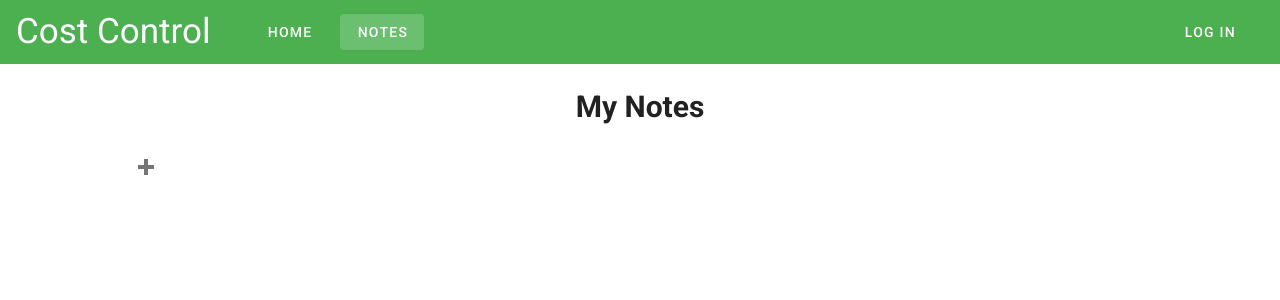
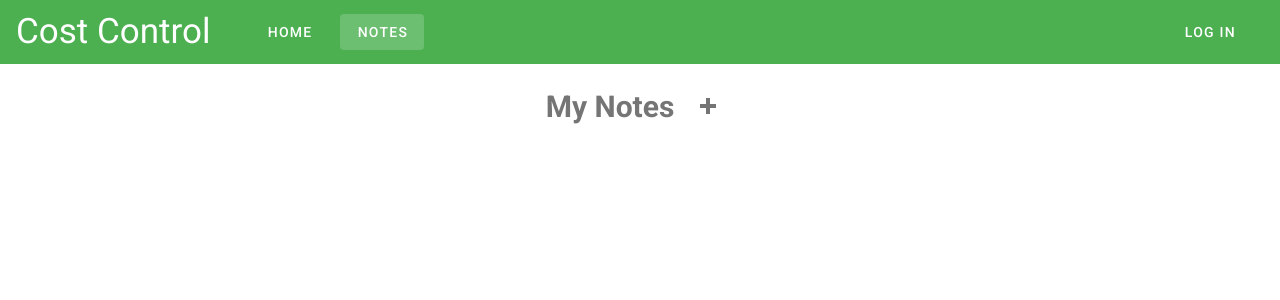
Before and after one commit to qalska/cost-control, a Vue app: page /notes in a window 1280 px wide. Shown: the top 300 px of the page. Built offline with nearby package versions, Linux system fonts and the light colour scheme.

Commit message:
переделала верстку noteslist и добавила динамическое отображение create

```diff
--- a/src/components/Notes/Create.vue
+++ b/src/components/Notes/Create.vue
@@ -1,9 +1,5 @@
 <template>
-  <div class="notes__create mx-auto">
-
-      <v-btn icon @click="isShow = true">
-          <v-icon>{{ mdiPlusThick }}</v-icon>
-      </v-btn>
+  <div class="notes__create">
 
       <v-form v-if="isShow">
         <v-select
@@ -19,7 +15,7 @@
             required>
         </v-text-field>
 
-        <div class="mb-4">
+        <div class="mb-4 d-flex justify-end">
             <v-btn
                 color="success"
                 @click="createNote">
@@ -29,7 +25,7 @@
             <v-btn
                 color="error"
                 class="ml-4"
-                @click="isShow = false">
+                @click="changeIsShow()">
                 Close
             </v-btn>
         </div>
@@ -38,9 +34,15 @@
 </template>
 
 <script>
-import { mdiPlusThick } from '@mdi/js';
 
 export default {
+    props: {
+        isShow: {
+            type: Boolean,
+            require: true,
+            default: false
+        }
+    },
     data() {
         return {
             note: {
@@ -50,18 +52,27 @@ export default {
                 date: null,
             },
             categories: ['1', '2', '3'],
-            isShow: false,
-            mdiPlusThick
         }
     },
     methods: {
+        formatDate(date) {
+            const options = {
+                year: 'numeric',
+                month: 'long',
+                day: 'numeric',
+                weekday: 'long',
+                timezone: 'UTC',
+            };
+
+            return date.toLocaleString("en-US", options);
+        },
         createNote() {
             let newNote = {
                 ...this.note,
                 id: this.note.id++,
                 category: this.note.category,
                 text: this.note.text,
-                date: new Date(),
+                date: this.formatDate(new Date()),
                 isEditing: false
             }
 
@@ -70,14 +81,10 @@ export default {
             this.note.category = '';
             this.note.text = '';
             this.note.date = null;
+        },
+        changeIsShow() {
+            this.$emit('change-is-show', this.isShow);
         }
     }
 }
 </script>
-
-<style lang="scss" scoped>
-    .notes__create {
-        width: 80%;
-    }
-
-</style>
--- a/src/components/Notes/List.vue
+++ b/src/components/Notes/List.vue
@@ -1,32 +1,31 @@
 <template>
+  <ul class="notes__list pl-0">
+    <li class="pl-3 pb-2 pt-1 mb-3"
+      v-for="note of notes"
+      :key="note.id">
+      <div class="d-flex justify-space-between">
+          <div class="text-overline mb-4">
+            {{ note.date }}
+          </div>
+
           <div>
-    <v-simple-table class="notes-list__table">
-      <template v-slot:default>
-        <tbody>
-          <tr v-for="note of notes"
-            :key="note.id">
-            <td class="notes-list__category">{{ note.category }}</td>
-            <td class="notes-list__date">{{ note.date }}</td>
-            <td class="notes-list__text">
-              <div class="notes-list__text-wrapper">
-                  {{ note.text }}
-              </div>
-            </td>
-            <td class="notes-list__actions">
-              <div>
-                <v-btn icon text class="notes-list__edit" >
+            <v-btn icon text class="costs-list__edit" >
               <v-icon>{{ icons.mdiPencil }}</v-icon>
             </v-btn>
-                <v-btn icon text class="notes-list__delete ml-2">
+            <v-btn icon text class="costs-list__delete ml-2">
               <v-icon>{{ icons.mdiDelete }}</v-icon>
             </v-btn>
           </div>
-            </td>
-          </tr>
-        </tbody>
-      </template>
-    </v-simple-table>
       </div>
+      <p class="text-h5 mb-2">
+        {{ note.category }}
+      </p>
+      <p>
+        {{ note.text }}
+      </p>
+
+    </li>
+  </ul>
 </template>
 
 <script>
@@ -49,7 +48,17 @@ export default {
         mdiPencil,
         mdiDelete,
       },
+      active: false
     }
   }
 }
 </script>
+
+<style lang="scss" scoped>
+  li {
+    list-style-type: none;
+    -webkit-box-shadow: 0px 3px 5px 0px rgba(34, 60, 80, 0.2);
+    -moz-box-shadow: 0px 3px 5px 0px rgba(34, 60, 80, 0.2);
+    box-shadow: 0px 3px 5px 0px rgba(34, 60, 80, 0.2);
+  }
+</style>
--- a/src/views/Notes.vue
+++ b/src/views/Notes.vue
@@ -1,9 +1,17 @@
 <template>
-  <div class="notes">
-    <h3 class="mt-5 mb-5 d-flex justify-center notes__h3">My Notes</h3>
+  <div class="notes mx-auto">
+    <div class="d-flex flex-row justify-center">
+      <h3 class="mt-5 mb-5 notes__h3">My Notes</h3>
+
+      <v-btn class="mt-4 ml-2" icon x-large @click="isShow = !isShow">
+        <v-icon>{{ mdiPlusThick }}</v-icon>
+      </v-btn>
+    </div>
 
     <create
       @add-note="addNote"
+      :isShow="isShow"
+      @change-is-show="changeIsShow"
     />
 
     <notes-list
@@ -15,6 +23,7 @@
 <script>
 import NotesList from '@/components/Notes/List.vue';
 import Create from '@/components/Notes/Create.vue';
+import { mdiPlusThick } from '@mdi/js';
 
 export default {
   components: {
@@ -23,18 +32,27 @@ export default {
   data() {
     return {
       notes: [],
+      isShow: false,
+      mdiPlusThick
     }
   },
   methods: {
     addNote(newNote) {
       this.notes.push(newNote)
+    },
+    changeIsShow(isShow) {
+      this.isShow = false;
     }
   }
 }
 </script>
 
 <style lang="scss" scoped>
-  .notes__h3{
-    font-size: 30px;
+  .notes {
+    width: 80%;
+    &__h3 {
+      font-size: 30px;
+      color: #757575;
+    }
   }
 </style>
```
Lines whose indentation alone changed are shown as unchanged.
